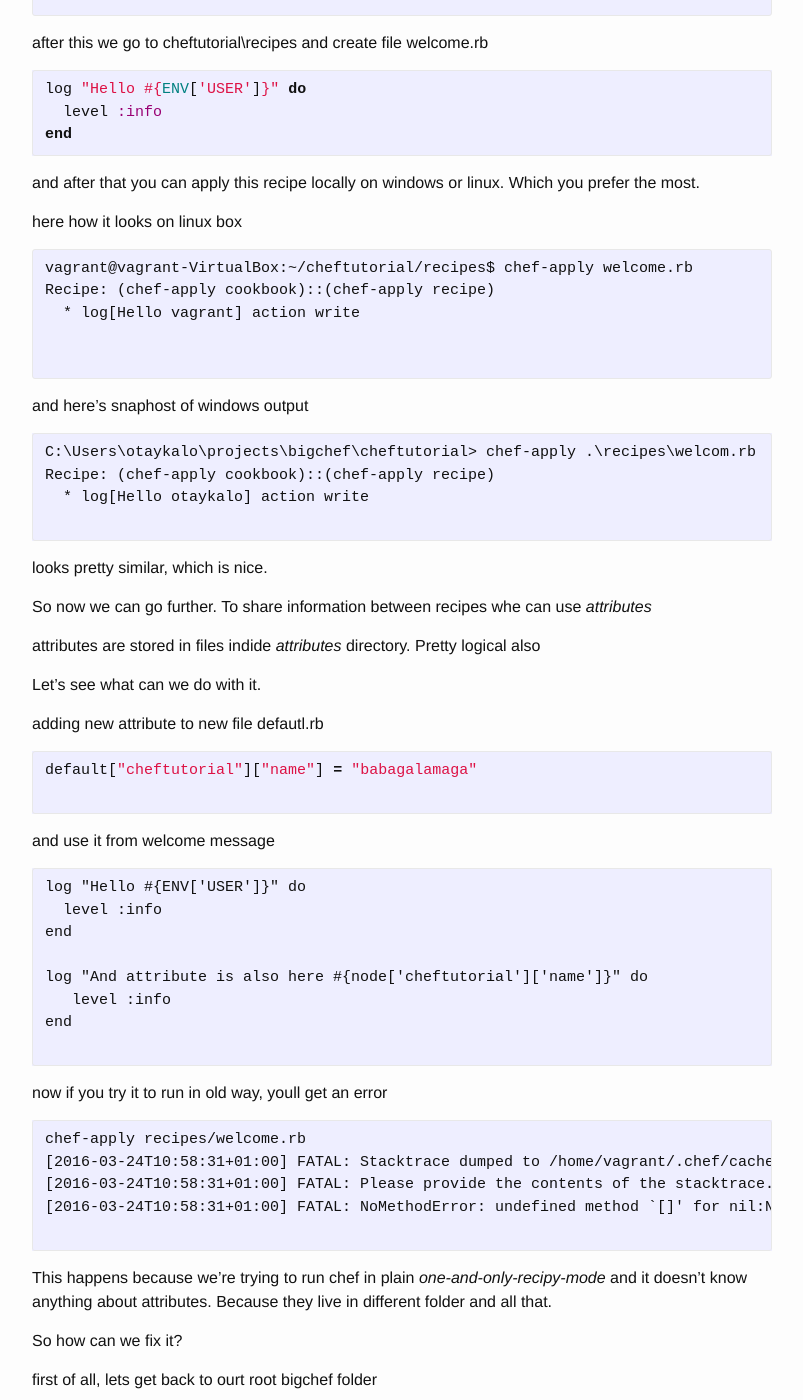
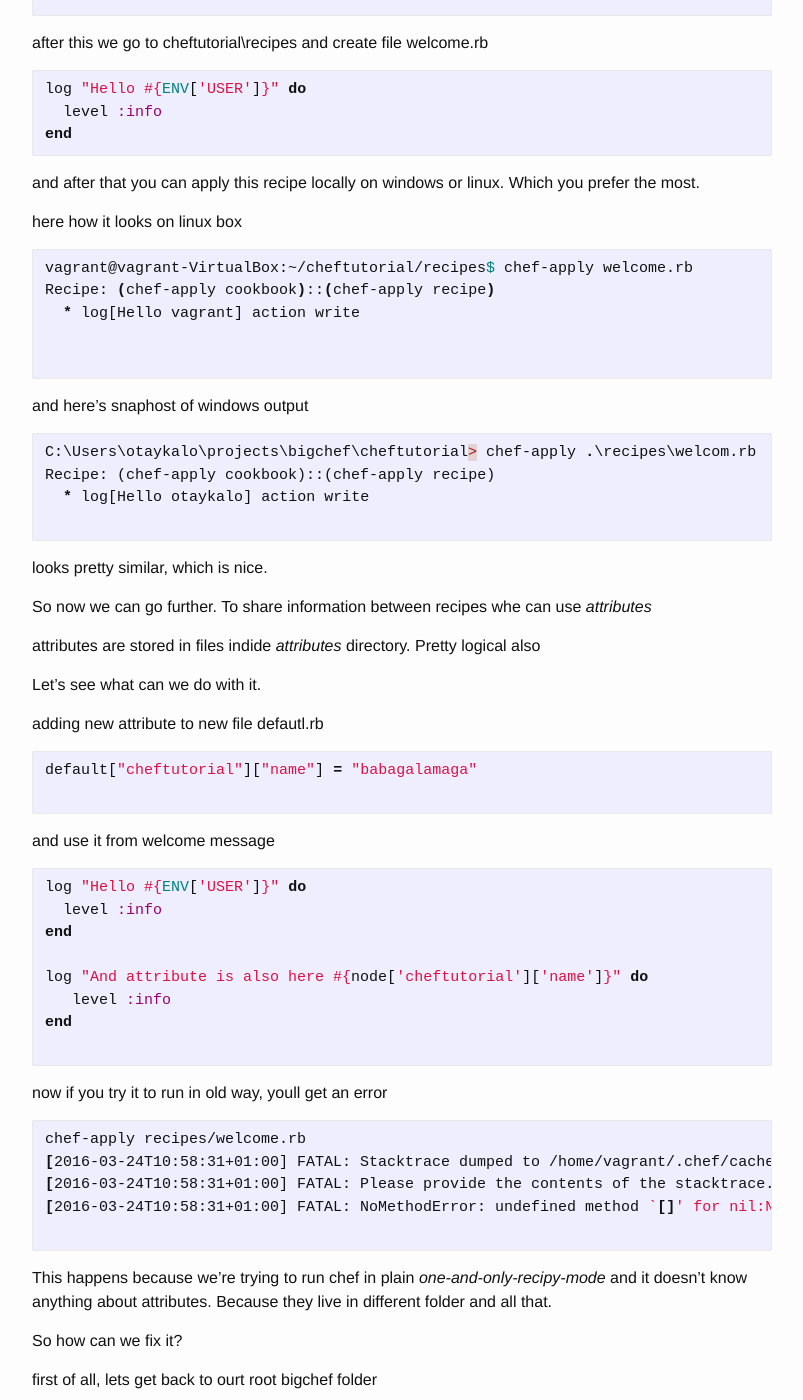
Before and after one commit to mungobungo/mungobungo.github.io, a Jekyll site: the page built from _posts/2016-03-24-chef1.markdown, in a window 1280 px wide and 1400 px high, scrolled down 997 px. Shown: the whole window, without its empty margins (238-1041 px from the left). Built offline with Jekyll 4.4.1, drawn with Linux system fonts in a browser that asks for light colours; some of the changed text lies outside the part shown.

Commit message:
little more syntax highlight

````diff
--- a/_posts/2016-03-24-chef1.markdown
+++ b/_posts/2016-03-24-chef1.markdown
@@ -34,7 +34,7 @@
 
 now we can  create cookbook. this is done via
 
-```ShellSession
+```shell
 knife cookbook create cheftutorial -o .
 ```
 
@@ -51,7 +51,7 @@
 
 here how it looks on linux box
 
-```Shell
+```shell
 vagrant@vagrant-VirtualBox:~/cheftutorial/recipes$ chef-apply welcome.rb
 Recipe: (chef-apply cookbook)::(chef-apply recipe)
   * log[Hello vagrant] action write
@@ -61,7 +61,7 @@
 
 and here's snaphost of windows output
 
-```
+```powershell
 C:\Users\otaykalo\projects\bigchef\cheftutorial> chef-apply .\recipes\welcom.rb
 Recipe: (chef-apply cookbook)::(chef-apply recipe)
   * log[Hello otaykalo] action write
@@ -85,7 +85,7 @@
 
 and use it from welcome message
 
-```
+```ruby
 log "Hello #{ENV['USER']}" do
   level :info
 end
@@ -98,7 +98,7 @@
 
 now if you try it to run in old way, youll get an error
 
-```
+```shell
 chef-apply recipes/welcome.rb
 [2016-03-24T10:58:31+01:00] FATAL: Stacktrace dumped to /home/vagrant/.chef/cache/chef-stacktrace.out
 [2016-03-24T10:58:31+01:00] FATAL: Please provide the contents of the stacktrace.out file if you file a bug report
````
